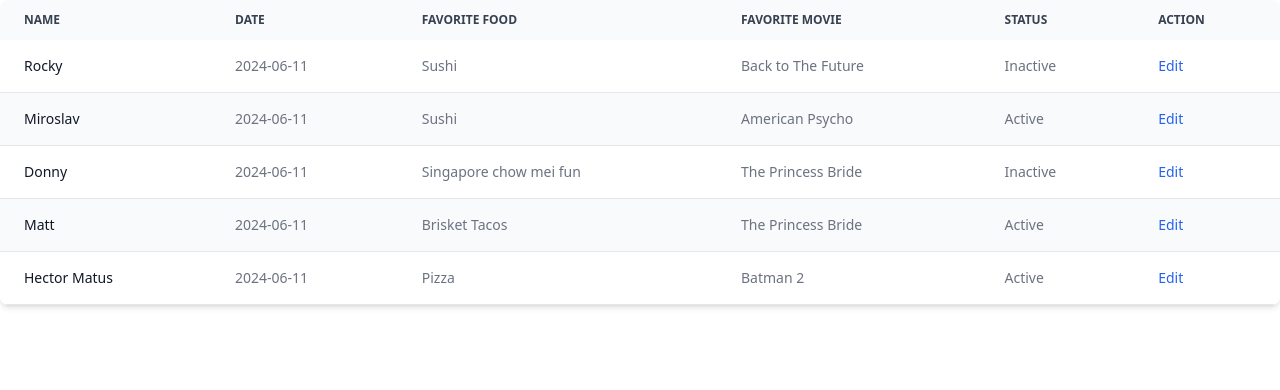
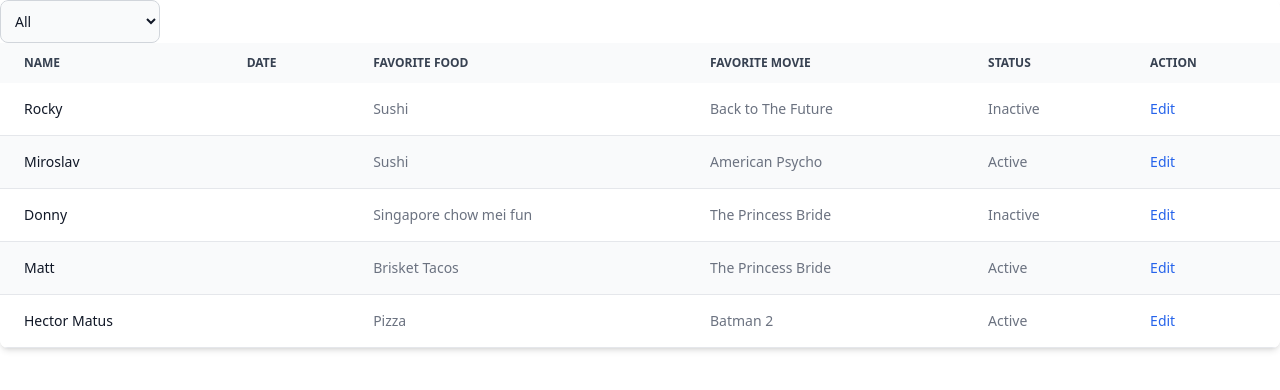
Before and after one commit to hmmatus/perseusx-react, an Astro site: page / in a window 1280 px wide. Built offline with nearby package versions, Linux system fonts and the light colour scheme; Astro itself is replaced by a stand-in of ours.

Commit message:
Migrate to App component react, add Select options for table list

```diff
--- /dev/null
+++ b/src/App.tsx
@@ -0,0 +1,62 @@
+import TableList from "./components/tables/TableList";
+import { users } from "./utils/mocks/users";
+import { statusEnum, type User } from "./models/user.model";
+import { useEffect, useState } from "react";
+import { set } from "astro/zod";
+const header = [
+  "Name",
+  "Date",
+  "Favorite Food",
+  "Favorite Movie",
+  "Status",
+  "Action",
+];
+const filterOptions = [
+  { label: "All", value: "All" },
+  { label: "Active", value: "Active" },
+];
+const currentDate = new Date().toISOString().split("T")[0];
+
+const App = () => {
+  const [selectedOption, setSelectedOption] = useState("All");
+  const [filteredUsers, setFilteredUsers] = useState<User[]>(users);
+  // *
+  //
+  // function sortByProperty(property: any) {
+  //   activeRecords.sort((a: User, b: User) => (a[property] > b[property]) ? 1 : ((b[property] > a[property]) ? -1 : 0));
+  //   activeRecords.forEach(obj => {
+  //     console.log(`Nombre: ${obj.name}, Fecha: ${obj.date}, Película Favorita: ${obj.favMovie}`);
+  //   });
+  // }
+  useEffect(() => {
+    users.forEach((obj) => {
+      obj.date = currentDate;
+    });
+  }, []);
+
+  const fetchData = async (filter: string) => {
+    if (filter === "All") {
+      setFilteredUsers(users);
+    } else {
+      setFilteredUsers(users.filter((obj) => obj.status === statusEnum.Active));
+    }
+  };
+
+  useEffect(() => {
+    fetchData(selectedOption);
+  }, [selectedOption]);
+
+  return (
+    <main>
+      <TableList
+        header={header}
+        data={filteredUsers}
+        options={filterOptions}
+        onChangeOption={(val) => setSelectedOption(val)}
+        optionValue={selectedOption}
+      />
+    </main>
+  );
+};
+
+export default App;
--- /dev/null
+++ b/src/components/select/CustomSelect.tsx
@@ -0,0 +1,23 @@
+export type Option = {
+  label: string;
+  value: string;
+};
+interface Props<T> extends React.SelectHTMLAttributes<HTMLSelectElement> {
+  options: Option[];
+}
+const CustomSelect = <T,>({ options, ...props }: Props<T>) => {
+  return (
+    <select
+      {...props}
+      className="w-40 bg-gray-50 border border-gray-300 text-gray-900 text-sm rounded-lg focus:ring-blue-500 focus:border-blue-500 block p-2.5 dark:bg-gray-700 dark:border-gray-600 dark:placeholder-gray-400 dark:text-white dark:focus:ring-blue-500 dark:focus:border-blue-500"
+    >
+      {options.map((option) => (
+        <option key={option.value} value={option.value}>
+          {option.label}
+        </option>
+      ))}
+    </select>
+  );
+};
+
+export default CustomSelect;
--- a/src/components/tables/TableList.tsx
+++ b/src/components/tables/TableList.tsx
@@ -1,12 +1,35 @@
+import { useState } from "react";
+import CustomSelect, { type Option } from "../select/CustomSelect";
 import TableItem from "./TableItem";
+export enum filterOptions {
+  All = "All",
+  Active = "Active",
+}
 type TableListProps<T> = {
   header: string[];
   data: T[];
+  options: Option[];
+  optionValue: string;
+  onChangeOption: (option: string) => void;
 };
-const TableList = <T,>({ header, data }: TableListProps<T>) => {
+const TableList = <T,>({
+  header,
+  data,
+  options,
+  optionValue,
+  onChangeOption,
+}: TableListProps<T>) => {
+  const handleSelectOption = (e: React.ChangeEvent<HTMLSelectElement>) => {
+    onChangeOption(e.target.value as string);
+  };
   if (data.length === 0) return null;
   return (
     <div className="relative overflow-x-auto shadow-md sm:rounded-lg">
+      <CustomSelect
+        options={options}
+        onChange={handleSelectOption}
+        value={optionValue}
+      />
       <table className="w-full text-sm text-left rtl:text-right text-gray-500 dark:text-gray-400">
         <thead className="text-xs text-gray-700 uppercase bg-gray-50 dark:bg-gray-700 dark:text-gray-400">
           <tr>
--- a/src/layouts/Layout.astro
+++ b/src/layouts/Layout.astro
@@ -20,5 +20,3 @@ const { title } = Astro.props;
 		<slot />
 	</body>
 </html>
-<style is:global>
-</style>
--- a/src/models/user.model.ts
+++ b/src/models/user.model.ts
@@ -2,6 +2,11 @@ export type User = {
   name: string;
   favFood: string;
   favMovie: string;
-  status: string;
+  status: statusEnum;
   date?: string;
 };
+
+export enum statusEnum {
+  Active = "Active",
+  Inactive = "Inactive",
+}
--- a/src/pages/index.astro
+++ b/src/pages/index.astro
@@ -1,39 +1,26 @@
 ---
-import TableList from '../components/tables/TableList';
 import Layout from '../layouts/Layout.astro';
-import {users} from '../utils/mocks/users'
-import {type User} from '../models/user.model'
-const header = ['Name', 'Date', 'Favorite Food', 'Favorite Movie', 'Status', 'Action'];
-const currentDate = new Date().toISOString().split('T')[0];
+import App from '../App';
 
-users.forEach(obj => {
-  obj.date = currentDate
-});
-
-let activeRecords = users.filter(obj => obj.status === 'Activo');
-
-if (activeRecords.length > 0) {
-  activeRecords.forEach(obj => {
-    console.log(`Nombre: ${obj.name}, Fecha: ${obj.date}, Película Favorita: ${obj.favMovie}`);
-  });
-} else {
-  console.log('No se encontraron registros activos.');
-}
-
-function sortByProperty(property: string) {
-  activeRecords.sort((a: User, b: User) => (a[property] > b[property]) ? 1 : ((b[property] > a[property]) ? -1 : 0));
-  activeRecords.forEach(obj => {
-    console.log(`Nombre: ${obj.name}, Fecha: ${obj.date}, Película Favorita: ${obj.favMovie}`);
-  });
-}
 ---
 
-<Layout title="Welcome to Astro.">
-	<main>
-		<TableList header={header} data={users}  />
-	</main>
+<Layout title="Perseus X test">
+	<App client:load />
 </Layout>
 
-<style>
+<style is:global>
+	* {
+		margin: 0;
+		padding: 0;
+	}
+	body {
+		min-height: 100dvh;
+	}
 
+	input, button, textarea, select {
+		font: inherit;
+	}
+	p {
+		text-wrap: pretty;
+	}
 </style>
--- a/src/utils/mocks/users.ts
+++ b/src/utils/mocks/users.ts
@@ -1,38 +1,38 @@
-import type { User } from "../../models/user.model";
+import { statusEnum, type User } from "../../models/user.model";
 
 let rockyObj: User = {
   name: "Rocky",
   favFood: "Sushi",
   favMovie: "Back to The Future",
-  status: "Inactive",
+  status: statusEnum.Inactive,
 };
 
 let miroslavObj: User = {
   name: "Miroslav",
   favFood: "Sushi",
   favMovie: "American Psycho",
-  status: "Active",
+  status: statusEnum.Active,
 };
 
 let donnyObj: User = {
   name: "Donny",
   favFood: "Singapore chow mei fun",
   favMovie: "The Princess Bride",
-  status: "Inactive",
+  status: statusEnum.Inactive,
 };
 
 let mattObj: User = {
   name: "Matt",
   favFood: "Brisket Tacos",
   favMovie: "The Princess Bride",
-  status: "Active",
+  status: statusEnum.Active,
 };
 
 let myObj: User = {
   name: "Hector Matus",
   favFood: "Pizza",
   favMovie: "Batman 2",
-  status: "Active",
+  status: statusEnum.Active,
 };
 
 export const users = [rockyObj, miroslavObj, donnyObj, mattObj, myObj];
```
